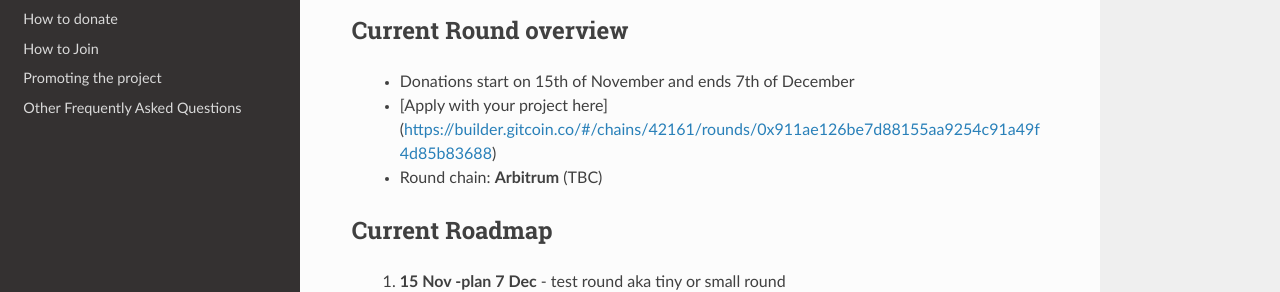
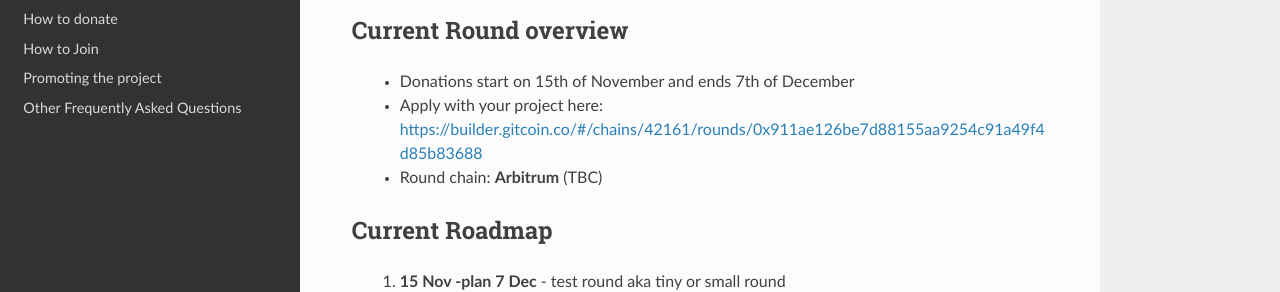
Before and after one commit to DeSpace-Community/docs.despace-qf.com, a Sphinx documentation site: the page built from source/index.rst, in a window 1280 px wide and 900 px high, scrolled down 488 px. Shown: the part 162-454 px from the top of the window. Built offline with Sphinx 7.4.7 and the Read the Docs theme 2.0.0, drawn with Linux system fonts in a browser that asks for light colours.

```diff
--- a/source/index.rst
+++ b/source/index.rst
@@ -28,7 +28,8 @@ Current Round overview
 ----------------------
 
  - Donations start on 15th of November and ends 7th of December
- - [Apply with your project here](https://builder.gitcoin.co/#/chains/42161/rounds/0x911ae126be7d88155aa9254c91a49f4d85b83688)
+ - Apply with your project here:
+   https://builder.gitcoin.co/#/chains/42161/rounds/0x911ae126be7d88155aa9254c91a49f4d85b83688
  - Round chain: **Arbitrum** (TBC)
 
 Current Roadmap
```
Also changed, not shown: source/FAQ.md (+1 -1 lines).
